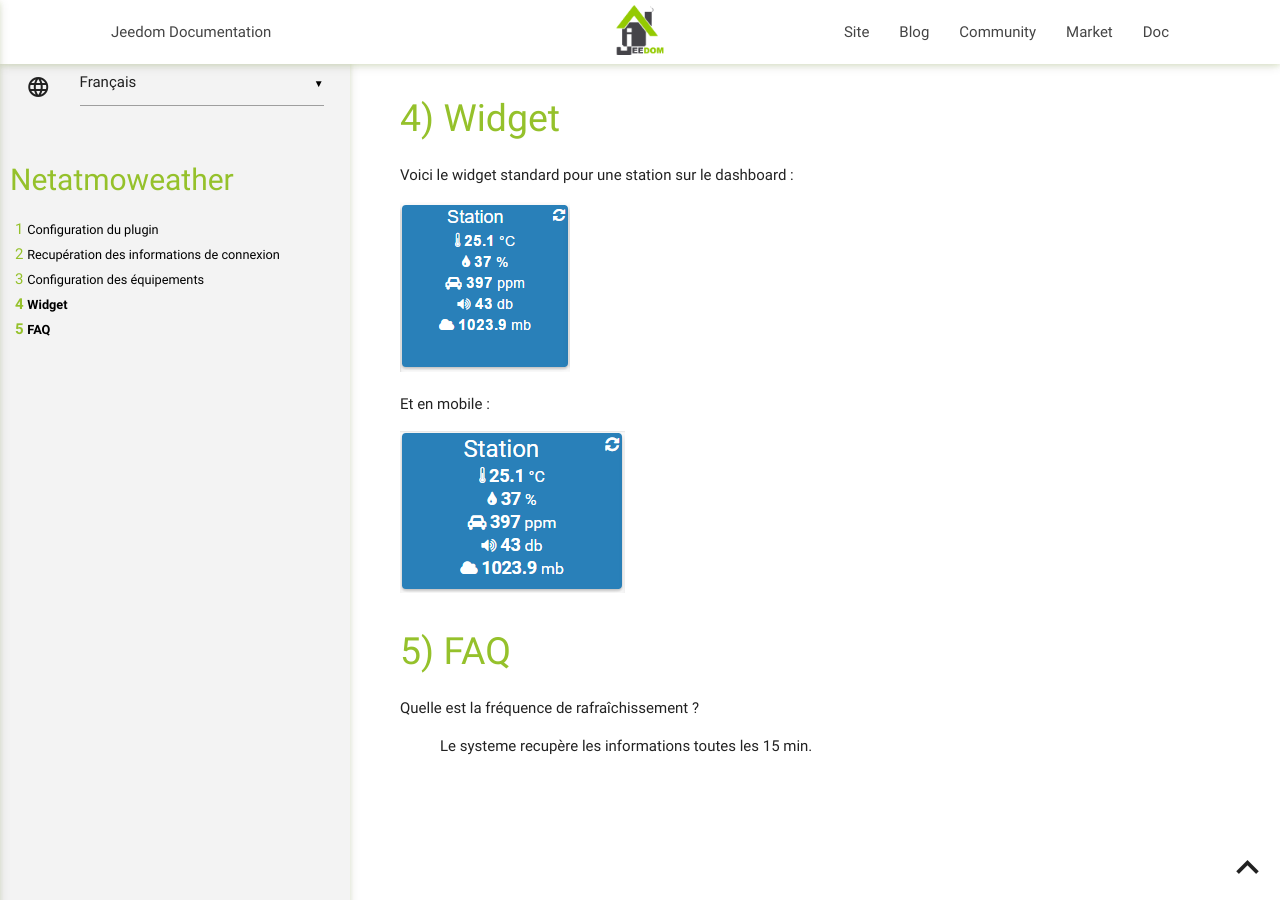
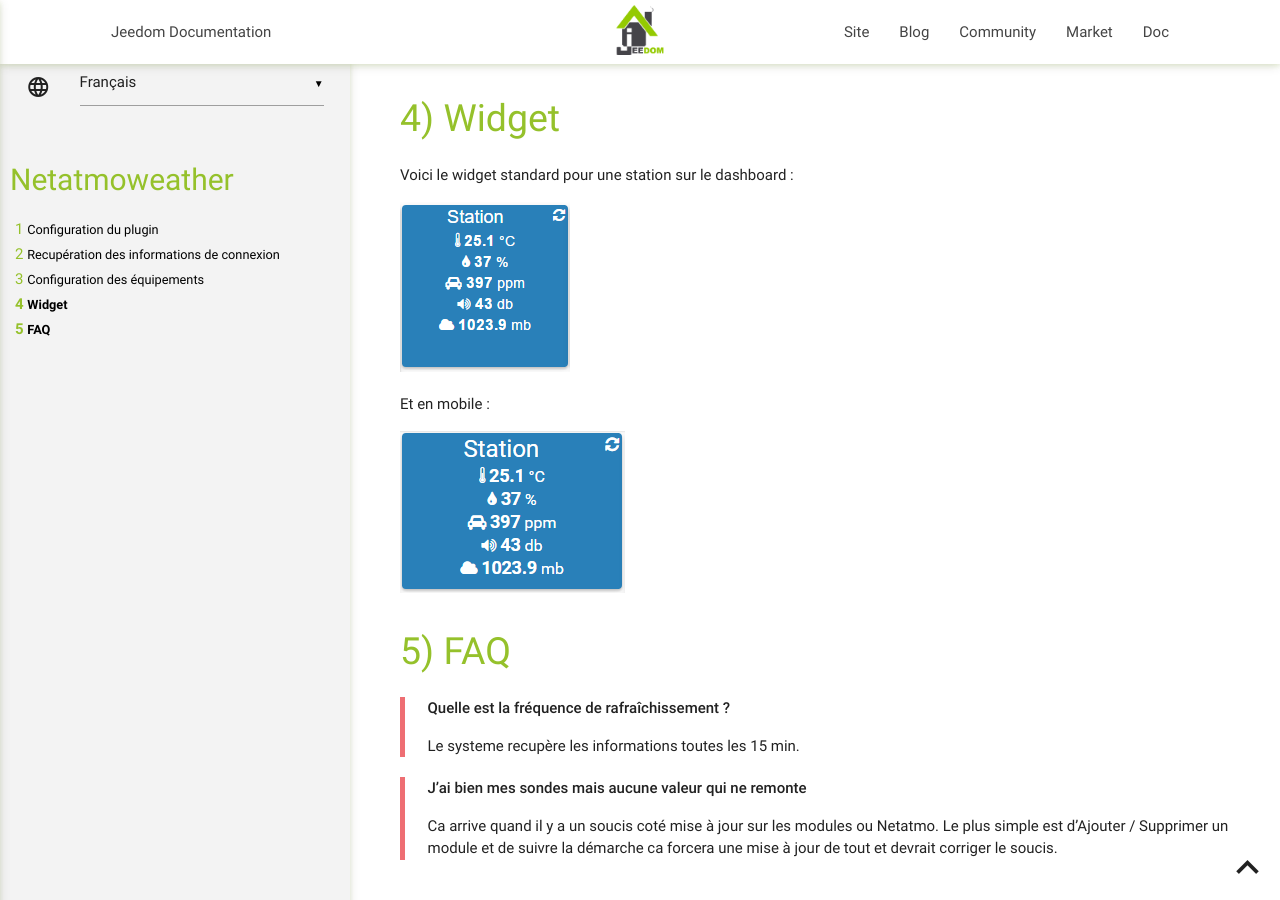
Before and after one commit to jeedom/plugin-netatmoWeather, a Jekyll site: the page built from docs/fr_FR/index.md, in a window 1280 px wide and 900 px high, scrolled down 6260 px. Built offline with Jekyll 4.4.1, drawn with Linux system fonts in a browser that asks for light colours; our own code applies the rules of GitHub Pages for plain Markdown files.

Commit message:
update doc

```diff
--- a/docs/fr_FR/index.md
+++ b/docs/fr_FR/index.md
@@ -1,8 +1,7 @@
 Plugin permettant de récupérer les informations des stations météo
 Netatmo.
 
-Configuration du plugin
-=======================
+# Configuration du plugin
 
 Une fois le plugin installé, il vous faut renseigner vos informations de
 connexion Netatmo :
@@ -21,8 +20,7 @@ connexion Netatmo :
     Netamo pour découvrir automatiquement vos équipements Netamo. A
     faire après avoir sauvegardé les paramètres précedent.
 
-Recupération des informations de connexion
-==========================================
+# Recupération des informations de connexion
 
 Pour intégrer votre station, vous devez posséder un client\_id et un
 client\_secret généré sur le site <http://dev.netatmo.com>.
@@ -60,8 +58,7 @@ précedent)
 > Attention il faut bien que l’url de callback soit à "None" sinon ca ne
 > marchera pas.
 
-Configuration des équipements
-=============================
+# Configuration des équipements
 
 La configuration des équipements Netatmo est accessible à partir du menu
 plugin :
@@ -111,8 +108,7 @@ En dessous vous retrouvez la liste des commandes :
 
 -   Tester : permet de tester la commande
 
-Widget
-======
+# Widget
 
 Voici le widget standard pour une station sur le dashboard :
 
@@ -122,9 +118,12 @@ Et en mobile :
 
 ![netatmoWeather7](../images/netatmoWeather7.png)
 
-FAQ
-===
+# FAQ
 
-Quelle est la fréquence de rafraîchissement ?
+>**Quelle est la fréquence de rafraîchissement ?**
+>
+>Le systeme recupère les informations toutes les 15 min.
 
-:   Le systeme recupère les informations toutes les 15 min.
+>**J'ai bien mes sondes mais aucune valeur qui ne remonte**
+>
+>Ca arrive quand il y a un soucis coté mise à jour sur les modules ou Netatmo. Le plus simple est d'Ajouter / Supprimer un module et de suivre la démarche ca forcera une mise à jour de tout et devrait corriger le soucis.
```
